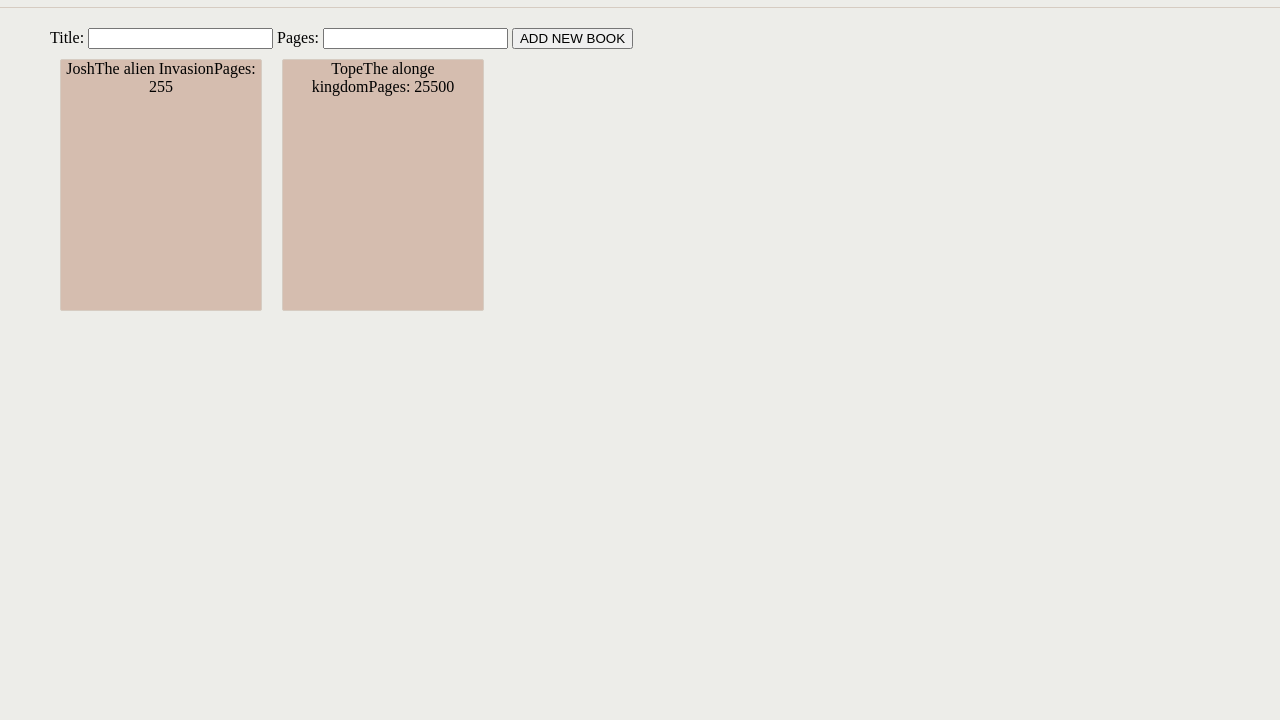
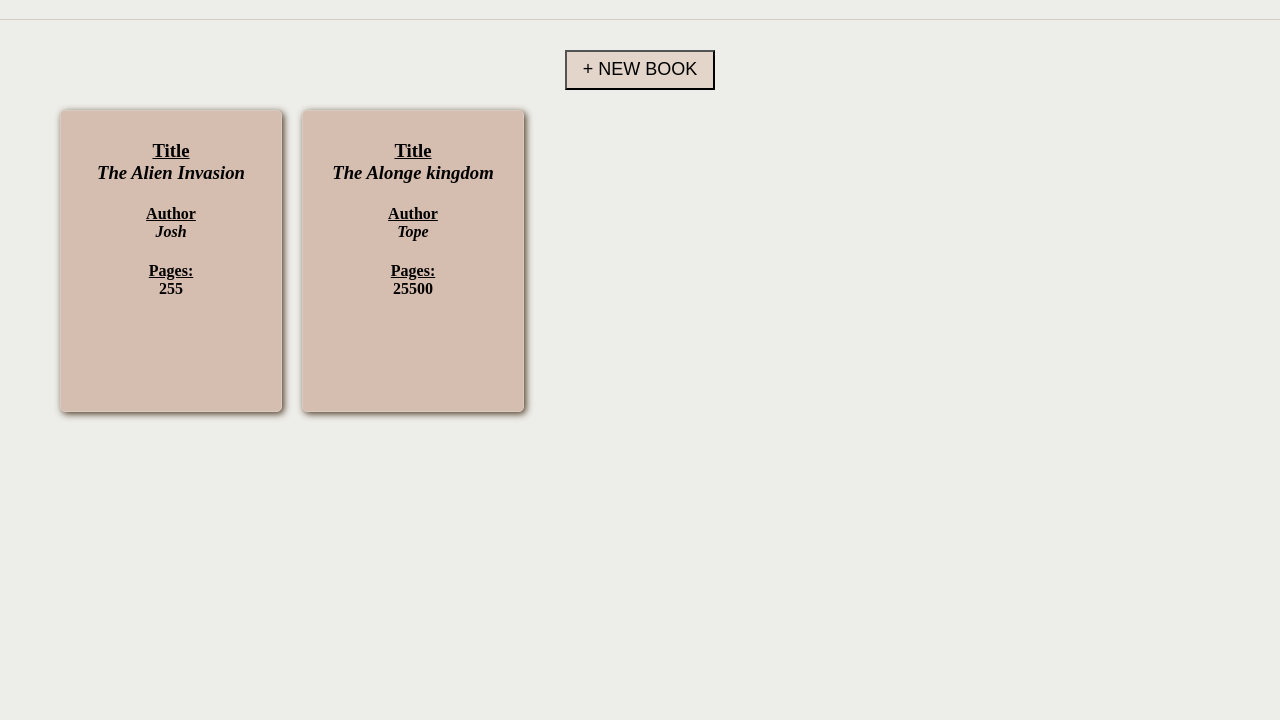
Before and after one commit to dzooosh/javascript, a plain HTML site: page library/index.html in a window 1280 px wide. Shown: the part 80-800 px from the top of the page. Drawn offline with Linux system fonts and the light colour scheme.

Commit message:
creates a button to add new books

```diff
--- a/library/index.html
+++ b/library/index.html
@@ -10,18 +10,15 @@
 
     <header>
         <div class="container">
-            <h2>Library</h2>
+            <h1>Library</h1>
             <h5>collection of knowledge for greatness</h5>
         </div>
     </header>
     <main class="container">
-        <form action="">
-            <label for="title">Title:</label>
-            <input type="text" id="title">
-            <label for="pages">Pages:</label>
-            <input type="number" id="pages">
-            <button id="newBook" type="reset">ADD NEW BOOK</button>
-        </form>
+        <div class="newbook">
+            <button id="newBook">+ NEW BOOK</button>
+        </div>
+
         <div class="cards-container"></div>
     </main>
 
--- a/library/script.js
+++ b/library/script.js
@@ -1,13 +1,13 @@
 const myLibrary = [
     {
         'author': 'Josh',
-        'title': 'The alien Invasion',
+        'title': 'The Alien Invasion',
         'pages': 255,
         'read': false,
     },
     {
         'author': 'Tope',
-        'title': 'The alonge kingdom',
+        'title': 'The Alonge kingdom',
         'pages': 25500,
         'read': false,
     },
@@ -47,11 +47,14 @@ function displayBooks() {
         console.log(item.author);
         const card = document.createElement('div');
         card.className = 'card';
-        const author = document.createTextNode(item.author);
-        const title = document.createTextNode(item.title);
-        const pageCount = document.createTextNode(`Pages: ${item.pages}`);
-        card.appendChild(author);
+        const authorName = document.createElement('h4');
+        authorName.innerHTML = `<u>Author</u> <br/> <em>${item.author}</em>`
+        const title = document.createElement('h3');
+        title.innerHTML = `<u>Title</u> <br/> <em>${item.title}</em>`
+        const pageCount = document.createElement('h4');
+        pageCount.innerHTML=`<u>Pages: </u><br/> ${item.pages}`;
         card.appendChild(title);
+        card.appendChild(authorName);
         card.appendChild(pageCount);
         cardContainer.appendChild(card);
     })
@@ -64,14 +67,14 @@ function removeBookFromLibrary() {
 // function to display the info on the Library page
 
 // Handle inputs for book details
-const title = document.getElementById('title');
-const pages = document.getElementById('pages');
-let readBook = false;
-// const readBook = document.getElementById('readBook')
-const addsBookButton = document.getElementById('newBook')
+// const title = document.getElementById('title');
+// const pages = document.getElementById('pages');
+// let readBook = false;
+// // const readBook = document.getElementById('readBook')
+// const addsBookButton = document.getElementById('newBook')
 
-console.log(title.value);
-console.log(pages.value);
+// console.log(title.value);
+// console.log(pages.value);
 
 
 // Check for click on Add New Book
--- a/library/style.css
+++ b/library/style.css
@@ -21,18 +21,32 @@ header>h5 {
 }
 
 main {
-    margin: 0 auto;
+    margin: 0px;
 
+}
+.newbook {
+    display:flex;
+}
+#newBook {
+    margin: 10px auto;
+    justify-content: center;
+    height: 40px;
+    width: 150px;
+    font-size: large;
+    background-color: #e3d5ca;
+    cursor: pointer;
 }
 
 .card {
-    height: 250px;
+    padding: 10px;
+    height: 280px;
     width: 200px;
     background-color: #d5bdaf;
     border: 1px solid #d6ccc2;
-    border-radius: 2px;
+    border-radius: 5px;
     margin: 10px;
     text-align: center;
+    box-shadow: 2px 2px 7px #4f3923;
 }
 
 .cards-container {
```
